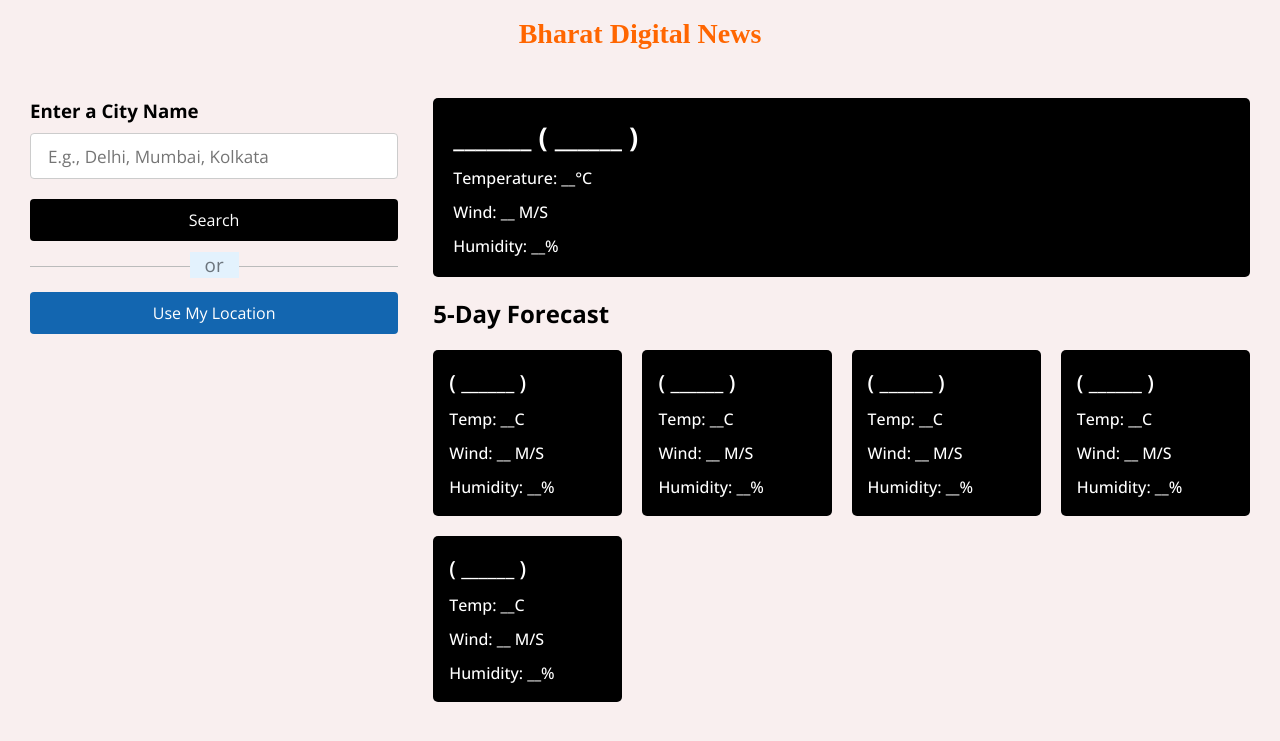
After one commit to SanskarDebnath/NEWS_APP_PHP, a PHP site: page /weather/index.html in a window 1280 px wide. The commit adds this page. Shown: the top 741 px of the page. Run offline with PHP 8.4, Linux system fonts and the light colour scheme.

Commit message:
not working

```diff
--- a/user/index.php
+++ b/user/index.php
@@ -12,6 +12,7 @@ $currentDate = getCurrentDate();
 <html lang="en">
 
 <head>
+    <link rel="shortcut icon" href="dbn.ico" type="image/x-icon">
     <meta charset="UTF-8">
     <meta name="viewport" content="width=device-width, initial-scale=1.0">
     <title>Bharat Digital News</title>
@@ -92,7 +93,7 @@ $currentDate = getCurrentDate();
                         </a>
                     </li>
                     <li class="nav-item text-center mx-2 mx-lg-1">
-                        <a class="nav-link" href="#!">
+                        <a class="nav-link" href="../weather/index.html" target="_blank">
                             <div>
                                 <i class="far fa-envelope fa-lg mb-1"></i>
                                 <span class="badge rounded-pill badge-notification bg-danger"></span>
--- /dev/null
+++ b/weather/index.html
@@ -0,0 +1,71 @@
+<!DOCTYPE html>
+<!-- Coding By CodingNepal - www.codingnepalweb.com -->
+<html lang="en">
+  <head>
+    <meta charset="utf-8">
+    <title>Bharat Digital News</title>
+    <link rel="stylesheet" href="style.css">
+    <meta name="viewport" content="width=device-width, initial-scale=1.0">
+    <script src="script.js" defer></script>
+  </head>
+  <body>
+    <h1 class="default_text" id="default_text">Bharat Digital News</h1>
+    <div class="container">
+      <div class="weather-input">
+        <h3>Enter a City Name</h3>
+        <input class="city-input" type="text" placeholder="E.g., Delhi, Mumbai, Kolkata">
+        <button class="search-btn">Search</button>
+        <div class="separator"></div>
+        <button class="location-btn">Use My Location</button>
+      </div>
+      <div class="weather-data">
+        <div class="current-weather">
+          <div class="details">
+            <h2>_______ ( ______ )</h2>
+            <h6>Temperature: __°C</h6>
+            <h6>Wind: __ M/S</h6>
+            <h6>Humidity: __%</h6>
+          </div>
+        </div>
+        <div class="days-forecast">
+          <h2>5-Day Forecast</h2>
+          <ul class="weather-cards">
+            <li class="card">
+              <h3>( ______ )</h3>
+              <h6>Temp: __C</h6>
+              <h6>Wind: __ M/S</h6>
+              <h6>Humidity: __%</h6>
+            </li>
+            <li class="card">
+              <h3>( ______ )</h3>
+              <h6>Temp: __C</h6>
+              <h6>Wind: __ M/S</h6>
+              <h6>Humidity: __%</h6>
+            </li>
+            <li class="card">
+              <h3>( ______ )</h3>
+              <h6>Temp: __C</h6>
+              <h6>Wind: __ M/S</h6>
+              <h6>Humidity: __%</h6>
+            </li>
+            <li class="card">
+              <h3>( ______ )</h3>
+              <h6>Temp: __C</h6>
+              <h6>Wind: __ M/S</h6>
+              <h6>Humidity: __%</h6>
+            </li>
+            <li class="card">
+              <h3>( ______ )</h3>
+              <h6>Temp: __C</h6>
+              <h6>Wind: __ M/S</h6>
+              <h6>Humidity: __%</h6>
+            </li>
+
+          </ul>
+        </div>
+      </div>
+    </div>
+
+</body>
+
+</html>
--- /dev/null
+++ b/weather/script.js
@@ -0,0 +1,103 @@
+const cityInput = document.querySelector(".city-input");
+const searchButton = document.querySelector(".search-btn");
+const locationButton = document.querySelector(".location-btn");
+const currentWeatherDiv = document.querySelector(".current-weather");
+const weatherCardsDiv = document.querySelector(".weather-cards");
+
+const API_KEY = "9a07699b4151d1fbf532deb457463aee"; // API key for OpenWeatherMap API
+
+const createWeatherCard = (cityName, weatherItem, index) => {
+    if(index === 0) { // HTML for the main weather card
+        return `<div class="details">
+                    <h2>${cityName} (${weatherItem.dt_txt.split(" ")[0]})</h2>
+                    <h6>Temperature: ${(weatherItem.main.temp - 273.15).toFixed(2)}°C</h6>
+                    <h6>Wind: ${weatherItem.wind.speed} M/S</h6>
+                    <h6>Humidity: ${weatherItem.main.humidity}%</h6>
+                </div>
+                <div class="icon">
+                    <img src="https://openweathermap.org/img/wn/${weatherItem.weather[0].icon}@4x.png" alt="weather-icon">
+                    <h6>${weatherItem.weather[0].description}</h6>
+                </div>`;
+    } else { // HTML for the other five day forecast card
+        return `<li class="card">
+                    <h3>(${weatherItem.dt_txt.split(" ")[0]})</h3>
+                    <img src="https://openweathermap.org/img/wn/${weatherItem.weather[0].icon}@4x.png" alt="weather-icon">
+                    <h6>Temp: ${(weatherItem.main.temp - 273.15).toFixed(2)}°C</h6>
+                    <h6>Wind: ${weatherItem.wind.speed} M/S</h6>
+                    <h6>Humidity: ${weatherItem.main.humidity}%</h6>
+                </li>`;
+    }
+}
+
+const getWeatherDetails = (cityName, latitude, longitude) => {
+    const WEATHER_API_URL = `https://api.openweathermap.org/data/2.5/forecast?lat=${latitude}&lon=${longitude}&appid=${API_KEY}`;
+
+    fetch(WEATHER_API_URL).then(response => response.json()).then(data => {
+        // Filter the forecasts to get only one forecast per day
+        const uniqueForecastDays = [];
+        const fiveDaysForecast = data.list.filter(forecast => {
+            const forecastDate = new Date(forecast.dt_txt).getDate();
+            if (!uniqueForecastDays.includes(forecastDate)) {
+                return uniqueForecastDays.push(forecastDate);
+            }
+        });
+
+        // Clearing previous weather data
+        cityInput.value = "";
+        currentWeatherDiv.innerHTML = "";
+        weatherCardsDiv.innerHTML = "";
+
+        // Creating weather cards and adding them to the DOM
+        fiveDaysForecast.forEach((weatherItem, index) => {
+            const html = createWeatherCard(cityName, weatherItem, index);
+            if (index === 0) {
+                currentWeatherDiv.insertAdjacentHTML("beforeend", html);
+            } else {
+                weatherCardsDiv.insertAdjacentHTML("beforeend", html);
+            }
+        });
+    }).catch(() => {
+        alert("An error occurred while fetching the weather forecast!");
+    });
+}
+
+const getCityCoordinates = () => {
+    const cityName = cityInput.value.trim();
+    if (cityName === "") return;
+    const API_URL = `https://api.openweathermap.org/geo/1.0/direct?q=${cityName}&limit=1&appid=${API_KEY}`;
+
+    // Get entered city coordinates (latitude, longitude, and name) from the API response
+    fetch(API_URL).then(response => response.json()).then(data => {
+        if (!data.length) return alert(`No coordinates found for ${cityName}`);
+        const { lat, lon, name } = data[0];
+        getWeatherDetails(name, lat, lon);
+    }).catch(() => {
+        alert("An error occurred while fetching the coordinates!");
+    });
+}
+
+const getUserCoordinates = () => {
+    navigator.geolocation.getCurrentPosition(
+        position => {
+            const { latitude, longitude } = position.coords; // Get coordinates of user location
+            // Get city name from coordinates using reverse geocoding API
+            const API_URL = `https://api.openweathermap.org/geo/1.0/reverse?lat=${latitude}&lon=${longitude}&limit=1&appid=${API_KEY}`;
+            fetch(API_URL).then(response => response.json()).then(data => {
+                const { name } = data[0];
+                getWeatherDetails(name, latitude, longitude);
+            }).catch(() => {
+                alert("An error occurred while fetching the city name!");
+            });
+        },
+        error => { // Show alert if user denied the location permission
+            if (error.code === error.PERMISSION_DENIED) {
+                alert("Geolocation request denied. Please reset location permission to grant access again.");
+            } else {
+                alert("Geolocation request error. Please reset location permission.");
+            }
+        });
+}
+
+locationButton.addEventListener("click", getUserCoordinates);
+searchButton.addEventListener("click", getCityCoordinates);
+cityInput.addEventListener("keyup", e => e.key === "Enter" && getCityCoordinates());
--- /dev/null
+++ b/weather/style.css
@@ -0,0 +1,181 @@
+/* Import Google font - Open Sans */
+@import url('https://fonts.googleapis.com/css2?family=Open+Sans:wght@400;500;600;700&display=swap');
+* {
+  margin: 0;
+  padding: 0;
+  box-sizing: border-box;
+  font-family: 'Open Sans', sans-serif;
+}
+body {
+  background: #f9efef;
+}
+h1 {
+  background: #000000;
+  font-size: 1.75rem;
+  text-align: center;
+  padding: 18px 0;
+  color: #fff;
+}
+.container {
+  display: flex;
+  gap: 35px;
+  padding: 30px;
+}
+.weather-input {
+  width: 550px;
+}
+.weather-input input {
+  height: 46px;
+  width: 100%;
+  outline: none;
+  font-size: 1.07rem;
+  padding: 0 17px;
+  margin: 10px 0 20px 0;
+  border-radius: 4px;
+  border: 1px solid #ccc;
+}
+.weather-input input:focus {
+  padding: 0 16px;
+  border: 2px solid #5372F0;
+}
+.weather-input .separator {
+  height: 1px;
+  width: 100%;
+  margin: 25px 0;
+  background: #BBBBBB;
+  display: flex;
+  align-items: center;
+  justify-content: center;
+}
+.weather-input .separator::before{
+  content: "or";
+  color: #6C757D;
+  font-size: 1.18rem;
+  padding: 0 15px;
+  margin-top: -4px;
+  background: #E3F2FD;
+}
+.weather-input button {
+  width: 100%;
+  padding: 10px 0;
+  cursor: pointer;
+  outline: none;
+  border: none;
+  border-radius: 4px;
+  font-size: 1rem;
+  color: #fff;
+  background: #000000;
+  transition: 0.2s ease;
+}
+.weather-input .search-btn:hover {
+  background: #065e02;
+}
+.weather-input .location-btn {
+  background: #1366b0;
+}
+.weather-input .location-btn:hover {
+  background: #ff8800;
+}
+.weather-data {
+  width: 100%;
+}
+.weather-data .current-weather {
+  color: #fff;
+  background: #000000;
+  border-radius: 5px;
+  padding: 20px 70px 20px 20px;
+  display: flex;
+  justify-content: space-between;
+}
+.current-weather h2 {
+  font-weight: 700;
+  font-size: 1.7rem;
+}
+.weather-data h6 {
+  margin-top: 12px;
+  font-size: 1rem;
+  font-weight: 500;
+}
+.current-weather .icon {
+  text-align: center;
+}
+.current-weather .icon img {
+  max-width: 120px;
+  margin-top: -15px;
+}
+.current-weather .icon h6 {
+  margin-top: -10px;
+  text-transform: capitalize;
+}
+.days-forecast h2 {
+  margin: 20px 0;
+  font-size: 1.5rem;
+}
+.days-forecast .weather-cards {
+  display: flex;
+  gap: 20px;
+}
+.weather-cards .card {
+  color: #fff;
+  padding: 18px 16px;
+  list-style: none;
+  width: calc(100% / 5);
+  background: #000000;
+  border-radius: 5px;
+}
+.weather-cards .card h3 {
+  font-size: 1.3rem;
+  font-weight: 600;
+}
+.weather-cards .card img {
+  max-width: 70px;
+  margin: 5px 0 -12px 0;
+}
+
+@media (max-width: 1400px) {
+  .weather-data .current-weather {
+    padding: 20px;
+  }
+  .weather-cards {
+    flex-wrap: wrap;
+  }
+  .weather-cards .card {
+    width: calc(100% / 4 - 15px);
+  }
+}
+@media (max-width: 1200px) {
+  .weather-cards .card {
+    width: calc(100% / 3 - 15px);
+  }
+}
+@media (max-width: 950px) {
+  .weather-input {
+    width: 450px;
+  }
+  .weather-cards .card {
+    width: calc(100% / 2 - 10px);
+  }
+}
+@media (max-width: 750px) {
+  h1 {
+    font-size: 1.45rem;
+    padding: 16px 0;
+  }
+  .container {
+    flex-wrap: wrap;
+    padding: 15px;
+  }
+  .weather-input {
+    width: 100%;
+  }
+  .weather-data h2 {
+    font-size: 1.35rem;
+  }
+}
+
+.default_text {
+  font-family: Brush Script MT;
+  font-weight: bold;
+  background-color: #f9efef;
+  color: rgb(255, 102, 0);
+}
```
Also changed, not shown: user/dbn.ico (added).
